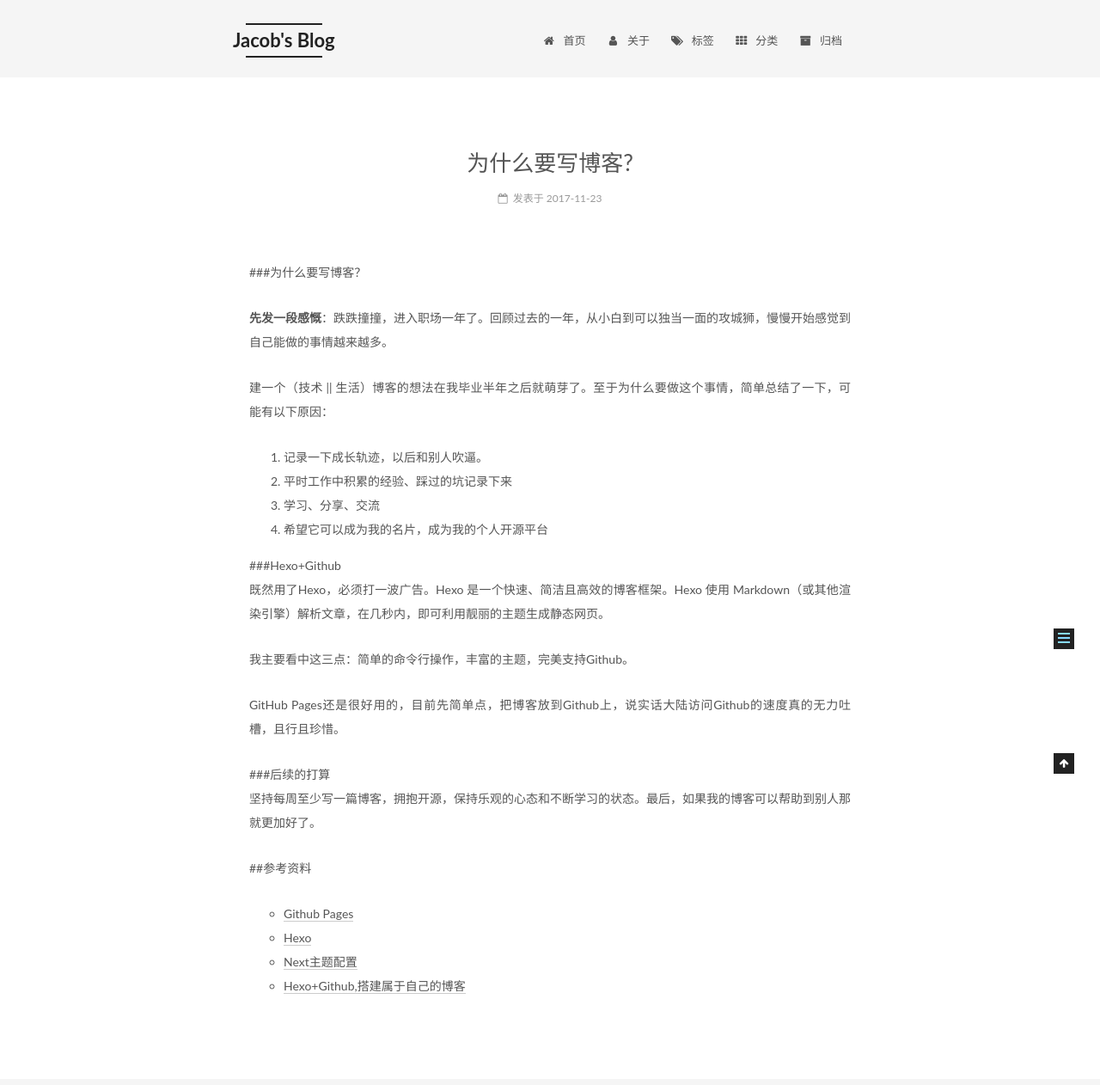
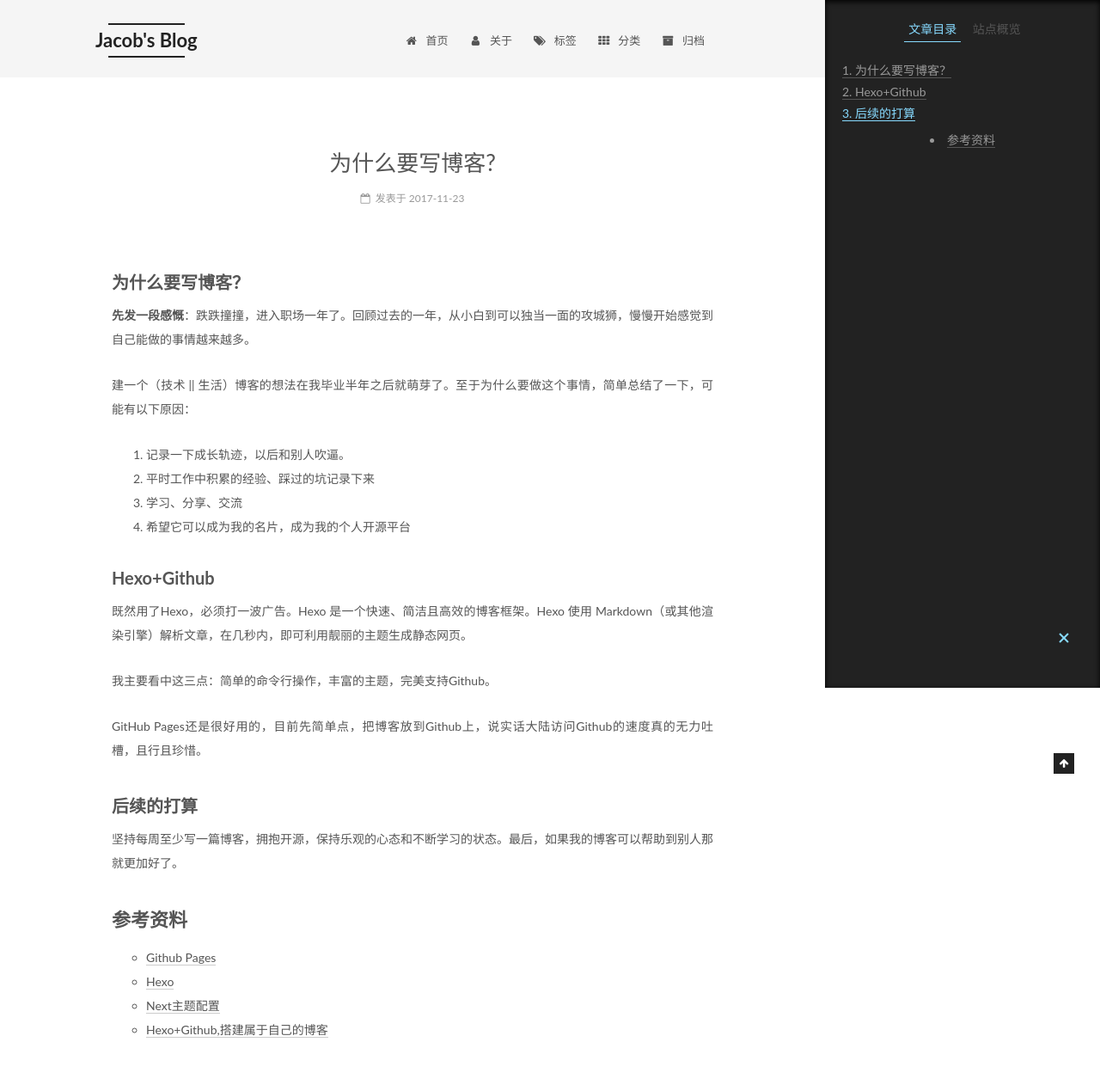
Before and after one commit to RNTVER/rntver.github.io, a plain HTML site: page 2017/11/23/为什么要写博客/index.html in a window 1280 px wide. Shown: the top 1262 px of the page at 86% size. Drawn offline with Linux system fonts and the light colour scheme.

Commit message:
Site updated: 2017-11-24 18:19:15

```diff
--- a/2017/11/23/为什么要写博客/index.html
+++ b/2017/11/23/为什么要写博客/index.html
@@ -79,17 +79,17 @@
 
 
 
-<meta name="description" content="###为什么要写博客？ 先发一段感慨：跌跌撞撞，进入职场一年了。回顾过去的一年，从小白到可以独当一面的攻城狮，慢慢开始感觉到自己能做的事情越来越多。 建一个（技术 || 生活）博客的想法在我毕业半年之后就萌芽了。至于为什么要做这个事情，简单总结了一下，可能有以下原因：  记录一下成长轨迹，以后和别人吹逼。 平时工作中积">
+<meta name="description" content="为什么要写博客？先发一段感慨：跌跌撞撞，进入职场一年了。回顾过去的一年，从小白到可以独当一面的攻城狮，慢慢开始感觉到自己能做的事情越来越多。 建一个（技术 || 生活）博客的想法在我毕业半年之后就萌芽了。至于为什么要做这个事情，简单总结了一下，可能有以下原因：  记录一下成长轨迹，以后和别人吹逼。 平时工作中积累的经验">
 <meta property="og:type" content="article">
 <meta property="og:title" content="为什么要写博客?">
 <meta property="og:url" content="http://yoursite.com/2017/11/23/为什么要写博客/index.html">
 <meta property="og:site_name" content="Jacob&#39;s Blog">
-<meta property="og:description" content="###为什么要写博客？ 先发一段感慨：跌跌撞撞，进入职场一年了。回顾过去的一年，从小白到可以独当一面的攻城狮，慢慢开始感觉到自己能做的事情越来越多。 建一个（技术 || 生活）博客的想法在我毕业半年之后就萌芽了。至于为什么要做这个事情，简单总结了一下，可能有以下原因：  记录一下成长轨迹，以后和别人吹逼。 平时工作中积累的经验、踩过的坑记录下来 学习、分享、交流 希望它可以成为我的名片，成为我的个">
+<meta property="og:description" content="为什么要写博客？先发一段感慨：跌跌撞撞，进入职场一年了。回顾过去的一年，从小白到可以独当一面的攻城狮，慢慢开始感觉到自己能做的事情越来越多。 建一个（技术 || 生活）博客的想法在我毕业半年之后就萌芽了。至于为什么要做这个事情，简单总结了一下，可能有以下原因：  记录一下成长轨迹，以后和别人吹逼。 平时工作中积累的经验、踩过的坑记录下来 学习、分享、交流 希望它可以成为我的名片，成为我的个人开源平">
 <meta property="og:locale" content="zh-Hans">
-<meta property="og:updated_time" content="2017-11-24T10:15:25.000Z">
+<meta property="og:updated_time" content="2017-11-24T10:18:57.000Z">
 <meta name="twitter:card" content="summary">
 <meta name="twitter:title" content="为什么要写博客?">
-<meta name="twitter:description" content="###为什么要写博客？ 先发一段感慨：跌跌撞撞，进入职场一年了。回顾过去的一年，从小白到可以独当一面的攻城狮，慢慢开始感觉到自己能做的事情越来越多。 建一个（技术 || 生活）博客的想法在我毕业半年之后就萌芽了。至于为什么要做这个事情，简单总结了一下，可能有以下原因：  记录一下成长轨迹，以后和别人吹逼。 平时工作中积累的经验、踩过的坑记录下来 学习、分享、交流 希望它可以成为我的名片，成为我的个">
+<meta name="twitter:description" content="为什么要写博客？先发一段感慨：跌跌撞撞，进入职场一年了。回顾过去的一年，从小白到可以独当一面的攻城狮，慢慢开始感觉到自己能做的事情越来越多。 建一个（技术 || 生活）博客的想法在我毕业半年之后就萌芽了。至于为什么要做这个事情，简单总结了一下，可能有以下原因：  记录一下成长轨迹，以后和别人吹逼。 平时工作中积累的经验、踩过的坑记录下来 学习、分享、交流 希望它可以成为我的名片，成为我的个人开源平">
 
 
 
@@ -329,8 +329,7 @@
 
 
 
-        <p>###为什么要写博客？</p>
-<p><strong>先发一段感慨</strong>：跌跌撞撞，进入职场一年了。回顾过去的一年，从小白到可以独当一面的攻城狮，慢慢开始感觉到自己能做的事情越来越多。</p>
+        <h3 id="为什么要写博客？"><a href="#为什么要写博客？" class="headerlink" title="为什么要写博客？"></a>为什么要写博客？</h3><p><strong>先发一段感慨</strong>：跌跌撞撞，进入职场一年了。回顾过去的一年，从小白到可以独当一面的攻城狮，慢慢开始感觉到自己能做的事情越来越多。</p>
 <p>建一个（技术 || 生活）博客的想法在我毕业半年之后就萌芽了。至于为什么要做这个事情，简单总结了一下，可能有以下原因：</p>
 <ol>
 <li>记录一下成长轨迹，以后和别人吹逼。</li>
@@ -338,12 +337,11 @@
 <li>学习、分享、交流</li>
 <li>希望它可以成为我的名片，成为我的个人开源平台</li>
 </ol>
-<p>###Hexo+Github<br>既然用了Hexo，必须打一波广告。Hexo 是一个快速、简洁且高效的博客框架。Hexo 使用 Markdown（或其他渲染引擎）解析文章，在几秒内，即可利用靓丽的主题生成静态网页。</p>
+<h3 id="Hexo-Github"><a href="#Hexo-Github" class="headerlink" title="Hexo+Github"></a>Hexo+Github</h3><p>既然用了Hexo，必须打一波广告。Hexo 是一个快速、简洁且高效的博客框架。Hexo 使用 Markdown（或其他渲染引擎）解析文章，在几秒内，即可利用靓丽的主题生成静态网页。</p>
 <p>我主要看中这三点：简单的命令行操作，丰富的主题，完美支持Github。</p>
 <p>GitHub Pages还是很好用的，目前先简单点，把博客放到Github上，说实话大陆访问Github的速度真的无力吐槽，且行且珍惜。</p>
-<p>###后续的打算<br>坚持每周至少写一篇博客，拥抱开源，保持乐观的心态和不断学习的状态。最后，如果我的博客可以帮助到别人那就更加好了。</p>
-<p>##参考资料</p>
-<ul>
+<h3 id="后续的打算"><a href="#后续的打算" class="headerlink" title="后续的打算"></a>后续的打算</h3><p>坚持每周至少写一篇博客，拥抱开源，保持乐观的心态和不断学习的状态。最后，如果我的博客可以帮助到别人那就更加好了。</p>
+<h2 id="参考资料"><a href="#参考资料" class="headerlink" title="参考资料"></a>参考资料</h2><ul>
 <li><a href="https://pages.github.com/" target="_blank" rel="noopener">Github Pages</a></li>
 <li><a href="https://hexo.io/" target="_blank" rel="noopener">Hexo</a></li>
 <li><a href="http://theme-next.iissnan.com/" target="_blank" rel="noopener">Next主题配置</a></li>
@@ -417,8 +415,17 @@
 
 
 
+        <ul class="sidebar-nav motion-element">
+          <li class="sidebar-nav-toc sidebar-nav-active" data-target="post-toc-wrap">
+            文章目录
+          </li>
+          <li class="sidebar-nav-overview" data-target="site-overview-wrap">
+            站点概览
+          </li>
+        </ul>
 
-      <section class="site-overview-wrap sidebar-panel sidebar-panel-active">
+
+      <section class="site-overview-wrap sidebar-panel">
         <div class="site-overview">
           <div class="site-author motion-element" itemprop="author" itemscope itemtype="http://schema.org/Person">
 
@@ -462,6 +469,22 @@
         </div>
       </section>
 
+
+      <!--noindex-->
+        <section class="post-toc-wrap motion-element sidebar-panel sidebar-panel-active">
+          <div class="post-toc">
+
+
+
+
+
+
+              <div class="post-toc-content"><ol class="nav"><li class="nav-item nav-level-3"><a class="nav-link" href="#为什么要写博客？"><span class="nav-number">1.</span> <span class="nav-text">为什么要写博客？</span></a></li><li class="nav-item nav-level-3"><a class="nav-link" href="#Hexo-Github"><span class="nav-number">2.</span> <span class="nav-text">Hexo+Github</span></a></li><li class="nav-item nav-level-3"><a class="nav-link" href="#后续的打算"><span class="nav-number">3.</span> <span class="nav-text">后续的打算</span></a></li></ol></li><li class="nav-item nav-level-2"><a class="nav-link" href="#参考资料"><span class="nav-number"></span> <span class="nav-text">参考资料</span></a></div>
+
+
+          </div>
+        </section>
+      <!--/noindex-->
 
 
 
--- a/css/main.css
+++ b/css/main.css
@@ -1822,7 +1822,7 @@ pre .javascript .function {
   width: 4px;
   height: 4px;
   border-radius: 50%;
-  background: #ff83fb;
+  background: #af38bd;
 }
 .links-of-blogroll {
   font-size: 13px;
```
Also changed, not shown: index.html (+4 -6 lines).
